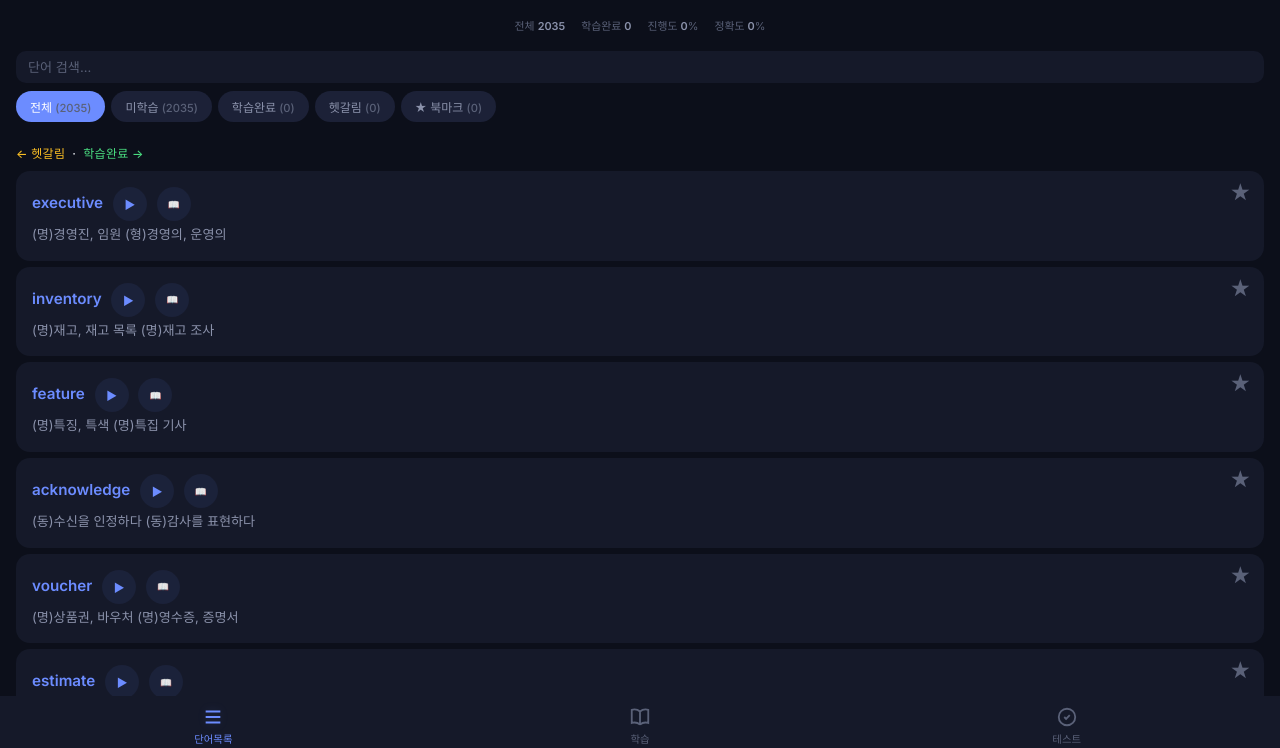
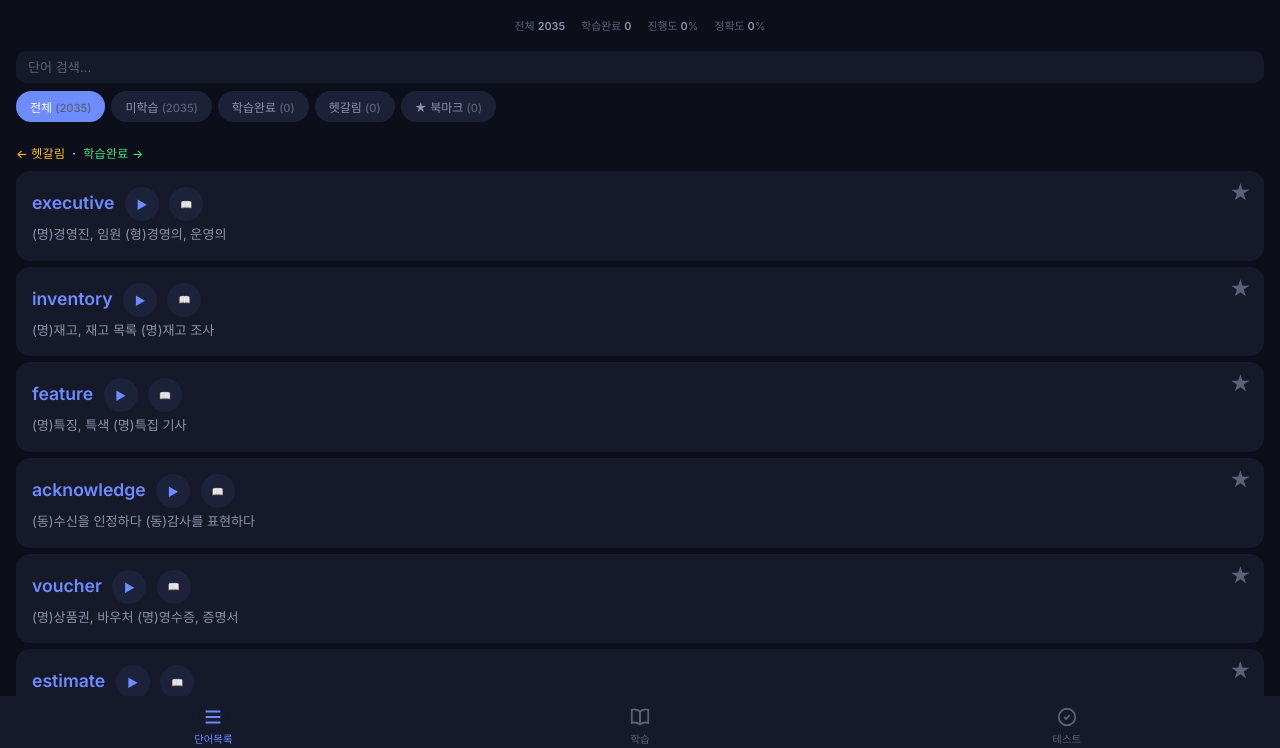
Before and after one commit to chanhee550/toeic-vocabulary-app, a plain HTML site: page toeic-mobile.html in a window 1280 px wide. Shown: the part 46-794 px from the top of the page. Drawn offline with Linux system fonts and the light colour scheme.

Commit message:
style: 영단어 폰트 크기 원래대로 복원 (1.1rem)
Co-Authored-By: Claude Opus 4.6 (1M context) <noreply@anthropic.com>

```diff
--- a/toeic-mobile.html
+++ b/toeic-mobile.html
@@ -137,7 +137,7 @@
   .wcard .swipe-hint.left { right: 12px; color: var(--amber); }
   .wcard .swipe-hint.right { left: 12px; color: var(--green); }
   .wcard .swipe-hint.reset { color: var(--t3); }
-  .wcard .w-eng { color: var(--acc); font-weight: 600; font-size: 0.95rem; margin-bottom: 4px; }
+  .wcard .w-eng { color: var(--acc); font-weight: 600; font-size: 1.1rem; margin-bottom: 4px; }
   .wcard .w-kor { color: var(--t2); font-size: 0.82rem; line-height: 1.5; }
   .wcard .w-ipa { color: var(--t3); font-size: 0.75rem; font-style: italic; margin-bottom: 2px; font-family: 'Noto Sans', 'Lucida Sans Unicode', 'Arial Unicode MS', sans-serif; }
   .spk-btn {
```
Also changed, not shown: toeic-unified.html (+1 -1 lines).
